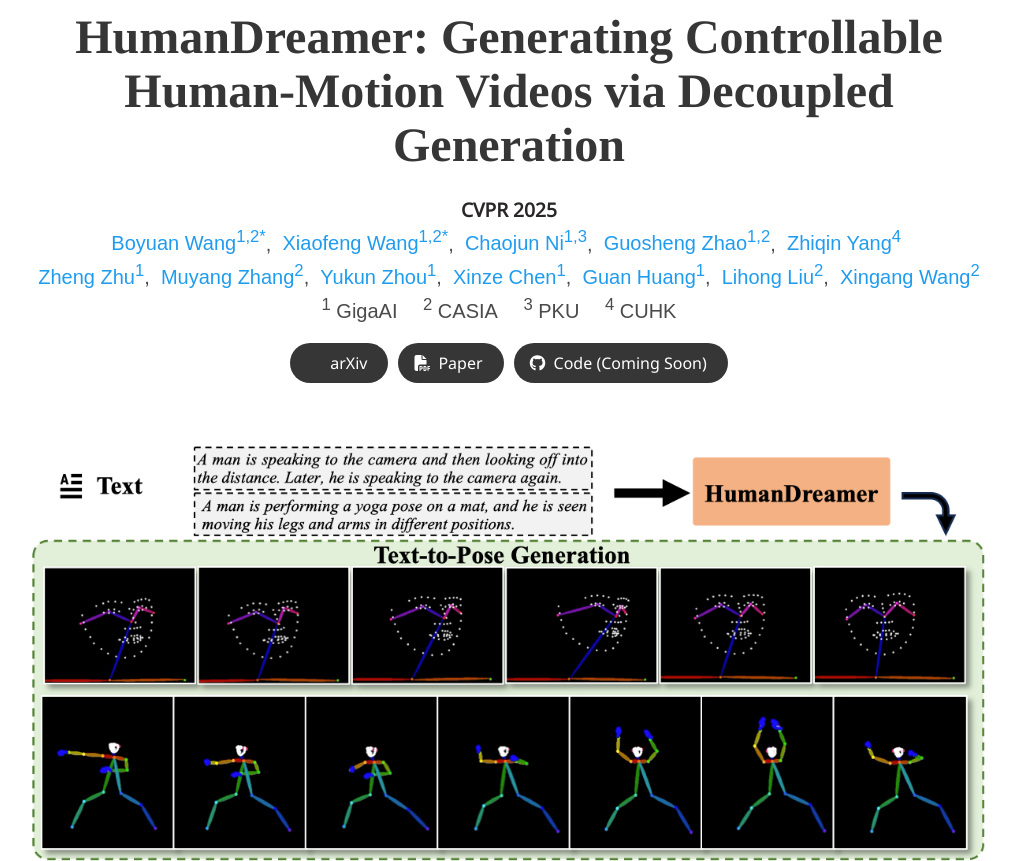
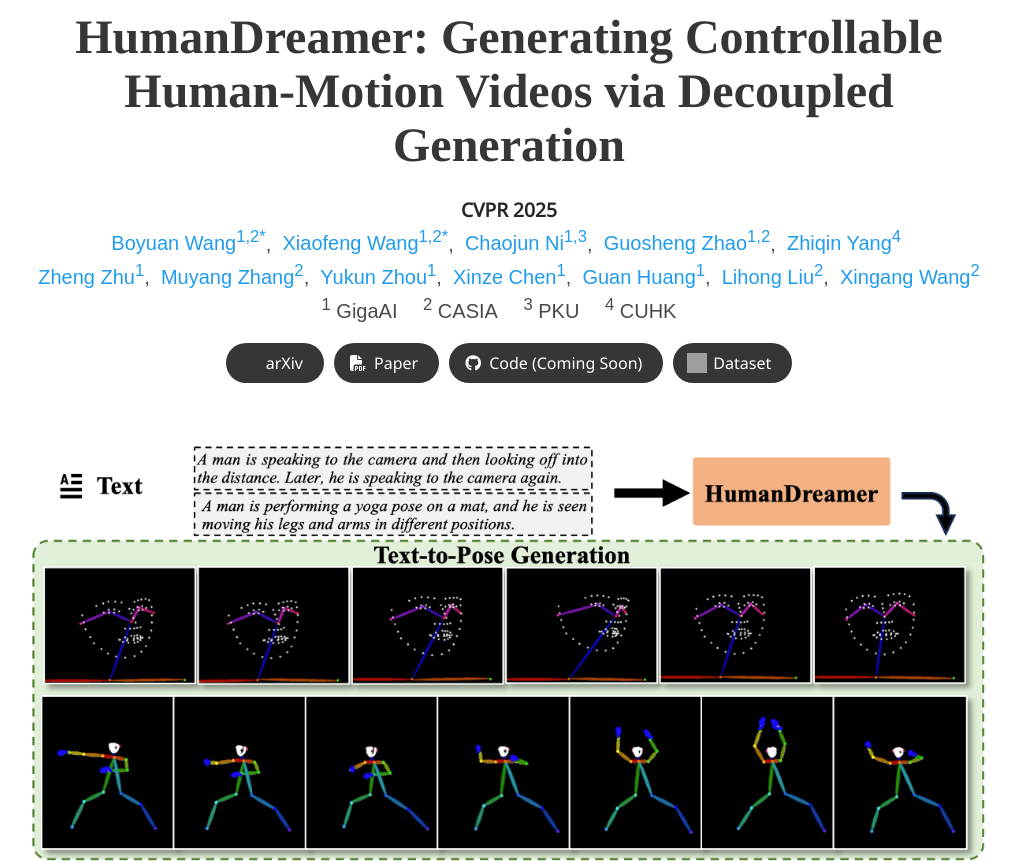
Before and after one commit to humandreamer/humandreamer.github.io, a plain HTML site: page index.html in a window 1280 px wide. Shown: the top 861 px of the page, without its empty margins (131-1147 px from the left). Drawn offline with nearby package versions, Linux system fonts and the light colour scheme; no server answers; grey boxes are pictures that could not be loaded; some icons are missing; a web font is replaced by a local one.

Commit message:
Update index.html

```diff
--- a/index.html
+++ b/index.html
@@ -125,14 +125,14 @@
                           <span>Code (Coming Soon)</span>
                         </a>
                       </span>
-                      <!-- <span class="link-block">
-                        <a href="https://github.com/GigaAI-research/HumanDreamer" class="external-link button is-normal is-rounded is-dark">
+                      <span class="link-block">
+                        <a href="https://huggingface.co/datasets/chuanshuogushi/MotionVid" class="external-link button is-normal is-rounded is-dark">
                           <span class="icon">
-                            <i class="fab fa-github"></i>
+                            <img src="https://huggingface.co/front/assets/huggingface_logo-noborder.svg" alt="Hugging Face Icon" style="width: 20px; height: 20px;">
                           </span>
-                          <span>Datset (Coming Soon)</span>
+                          <span>Dataset</span>
                         </a>
-                      </span> -->
+                      </span>
                     </div>
                   </div>
           </div>
```
